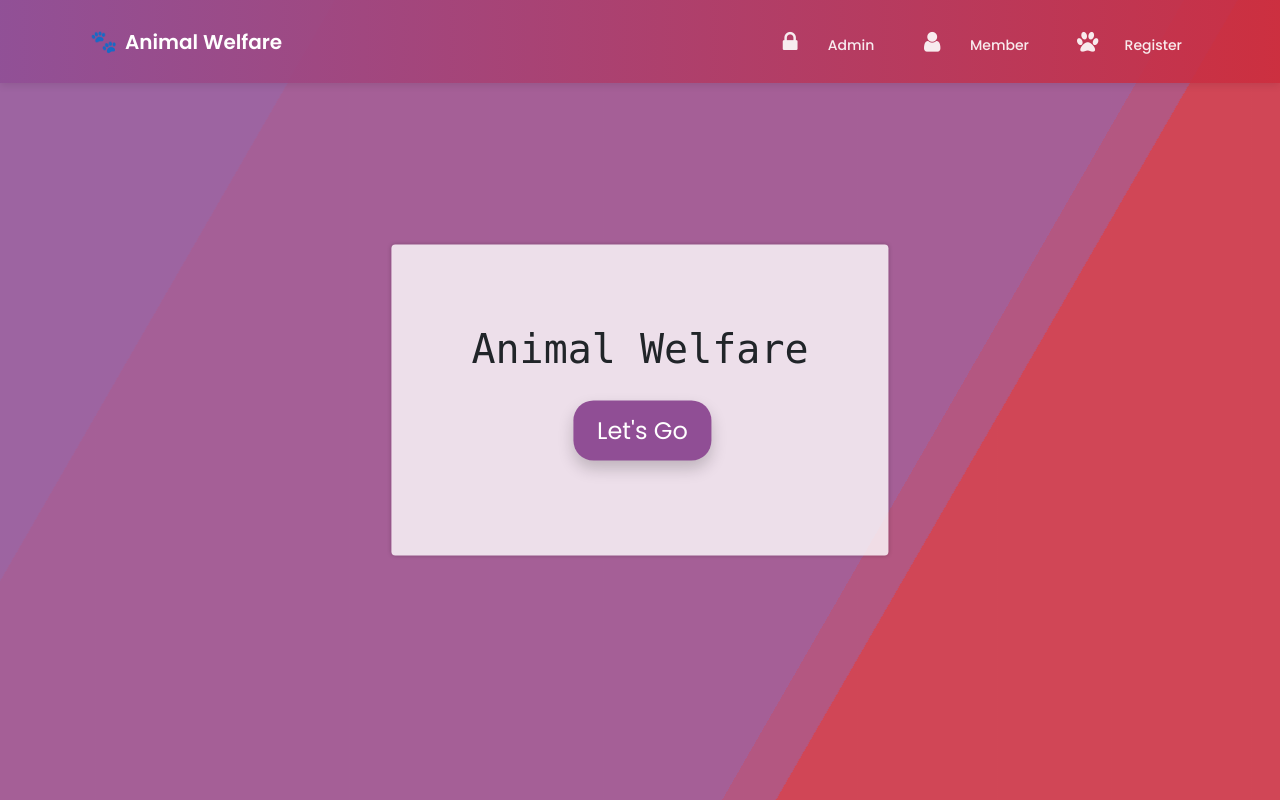
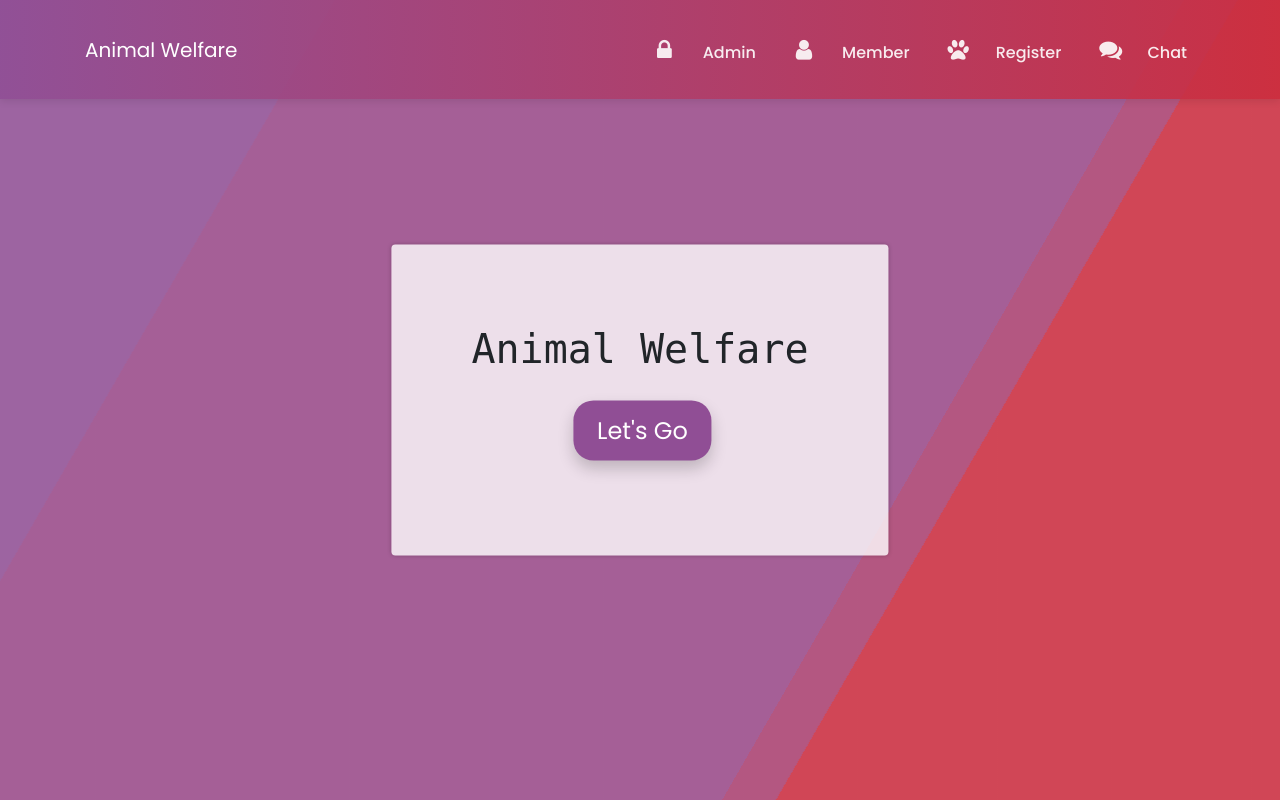
Before and after one commit to sahan1583/testing, a Django app: page / in a window 1280 px wide. Run offline with Django 5.2, Linux system fonts and the light colour scheme; some libraries are stand-ins or nearby versions.

Commit message:
inital chat dev

```diff
--- a/animalwellness/urls.py
+++ b/animalwellness/urls.py
@@ -18,13 +18,14 @@
 from django.urls import path, include
 from django.conf import settings
 from django.conf.urls.static import static
-from chat.views import upload_image
+from chat.views import upload_image,chat_widget
 
 urlpatterns = [
     path('admin/', admin.site.urls),
     path('', include('home.urls')),
     path('api/', include('chat.urls')),
     path("upload-image/", upload_image, name="upload_image"),
+    path("publicchat/", chat_widget, name="chat_widget"),
 ]
 
 if settings.DEBUG:
--- a/chat/urls.py
+++ b/chat/urls.py
@@ -1,6 +1,7 @@
 from django.urls import path
 from .views import ChatMessageListCreateView
-
+from . import views  # Import your views file
 urlpatterns = [
     path('chat/', ChatMessageListCreateView.as_view(), name='chat-api'),
+     path('publicchat/', views.chat_widget, name='chat_widget'),
 ]
--- a/chat/views.py
+++ b/chat/views.py
@@ -2,7 +2,7 @@
 from django.views.decorators.csrf import csrf_exempt
 from django.core.files.storage import default_storage
 from django.core.paginator import Paginator
-from django.shortcuts import get_object_or_404
+from django.shortcuts import get_object_or_404,render
 from .models import ChatMessage
 import json
 from django.core.files.base import ContentFile
@@ -81,3 +81,7 @@
         return JsonResponse({"image_url": encoded_url})
 
     return JsonResponse({"error": "Invalid request"}, status=400)
+
+def chat_widget(request):
+    messages = ChatMessage.objects.order_by('-created_at')[:15][::-1]
+    return render(request, 'chat_widget.html', {'messages': messages})
--- a/templates/home.html
+++ b/templates/home.html
@@ -271,7 +271,7 @@
     </div>
   </div>
 
-{% include "chat_widget.html" %}
+<!-- {% include "chat_widget.html" %} -->
 
 
 {% endblock content %}
--- a/templates/navbar.html
+++ b/templates/navbar.html
@@ -1,4 +1,4 @@
-<!DOCTYPE html>
+<!-- <!DOCTYPE html>
 {% load static %}
 <html lang="en">
 <head>
@@ -205,4 +205,108 @@
     });
   </script>
 </body>
+</html> -->
+
+<!DOCTYPE html>
+{% load static %}
+<html lang="en">
+<head>
+  <meta charset="utf-8">
+  <meta name="viewport" content="width=device-width, initial-scale=1, shrink-to-fit=no">
+  <link rel="stylesheet" href="https://stackpath.bootstrapcdn.com/bootstrap/4.3.1/css/bootstrap.min.css">
+  <link rel="stylesheet" href="https://maxcdn.bootstrapcdn.com/font-awesome/4.7.0/css/font-awesome.min.css">
+  <link href="https://fonts.googleapis.com/css2?family=Poppins:wght@400;500;600;700&display=swap" rel="stylesheet">
+  <script src="https://ajax.googleapis.com/ajax/libs/jquery/3.3.1/jquery.min.js"></script>
+  <script src="https://cdnjs.cloudflare.com/ajax/libs/popper.js/1.14.7/umd/popper.min.js"></script>
+  <script src="https://stackpath.bootstrapcdn.com/bootstrap/4.3.1/js/bootstrap.min.js"></script>
+  <style>
+    body { font-family: 'Poppins', sans-serif; padding-top: 40px; }
+    .navbar {
+      background: linear-gradient(90deg, rgba(144, 78, 149, 0.9) 0%, rgba(203, 45, 62, 0.9) 100%) !important;
+      box-shadow: 0 2px 8px rgba(0, 0, 0, 0.1);
+    }
+    .navbar-nav { margin-left: auto; }
+    .nav-link {
+      color: rgba(255, 255, 255, 0.9) !important;
+      font-weight: 500;
+      padding: 5px 10px;
+      border-radius: 30px;
+      transition: all 0.3s ease;
+    }
+    .nav-link:hover, .nav-link.active { background-color: rgba(255, 255, 255, 0.2); }
+    .logout-btn {
+      background: none; border: none; color: rgba(255, 255, 255, 0.9);
+      font-weight: 500; padding: 5px 10px; border-radius: 30px;
+      transition: all 0.3s ease; cursor: pointer;
+    }
+    .logout-btn:hover { background-color: rgba(255, 255, 255, 0.15); }
+  </style>
+</head>
+<body>
+  <nav id="mainNavbar" class="navbar navbar-expand-lg navbar-dark fixed-top">
+    <div class="container">
+      <a href="/" class="navbar-brand">Animal Welfare</a>
+      <button type="button" class="navbar-toggler" data-toggle="collapse" data-target="#navbarCollapse">
+        <span class="navbar-toggler-icon"></span>
+      </button>
+      <div class="collapse navbar-collapse" id="navbarCollapse">
+        <ul class="navbar-nav ml-auto">
+          {% if user.is_authenticated %}
+            <li class="nav-item">
+              <a href="/dashboard" class="nav-link">Dashboard</a>
+            </li>
+            <li class="nav-item">
+              <a href="/cases" class="nav-link">Cases</a>
+            </li>
+            <li class="nav-item">
+              <a href="/publicchat" class="nav-link">
+                <i class="fa fa-comments mr-1"></i> Chat
+              </a>
+            </li>
+            <li class="nav-item">
+              <form method="post" action="{% url 'logout' %}">
+                {% csrf_token %}
+                <button type="submit" class="logout-btn">
+                  <i class="fa fa-sign-out mr-1"></i> Logout
+                </button>
+              </form>
+            </li>
+          {% else %}
+            <li class="nav-item">
+              <a href="/adminclick" class="nav-link">
+                <i class="fa fa-lock mr-1"></i> Admin
+              </a>
+            </li>
+            <li class="nav-item">
+              <a href="/memberclick" class="nav-link">
+                <i class="fa fa-user mr-1"></i> Member
+              </a>
+            </li>
+            <li class="nav-item">
+              <a href="/registercase" class="nav-link">
+                <i class="fa fa-paw mr-1"></i> Register
+              </a>
+            </li>
+            <li class="nav-item"></li>
+              <a href="/publicchat" class="nav-link">
+                <i class="fa fa-comments mr-1"></i> Chat
+              </a>
+            </li>
+          {% endif %}
+        </ul>
+      </div>
+    </div>
+  </nav>
+
+  <script>
+    $(document).ready(function() {
+      var path = window.location.pathname;
+      $('.navbar-nav a').each(function() {
+        if (this.href.endsWith(path)) {
+          $(this).addClass('active');
+        }
+      });
+    });
+  </script>
+</body>
 </html>
```
Also changed, not shown: static/chat/chat.css (+32 -13 lines), static/chat/chat.js (+8 -31 lines), templates/chat_widget.html (+6 -9 lines), db.sqlite3.
